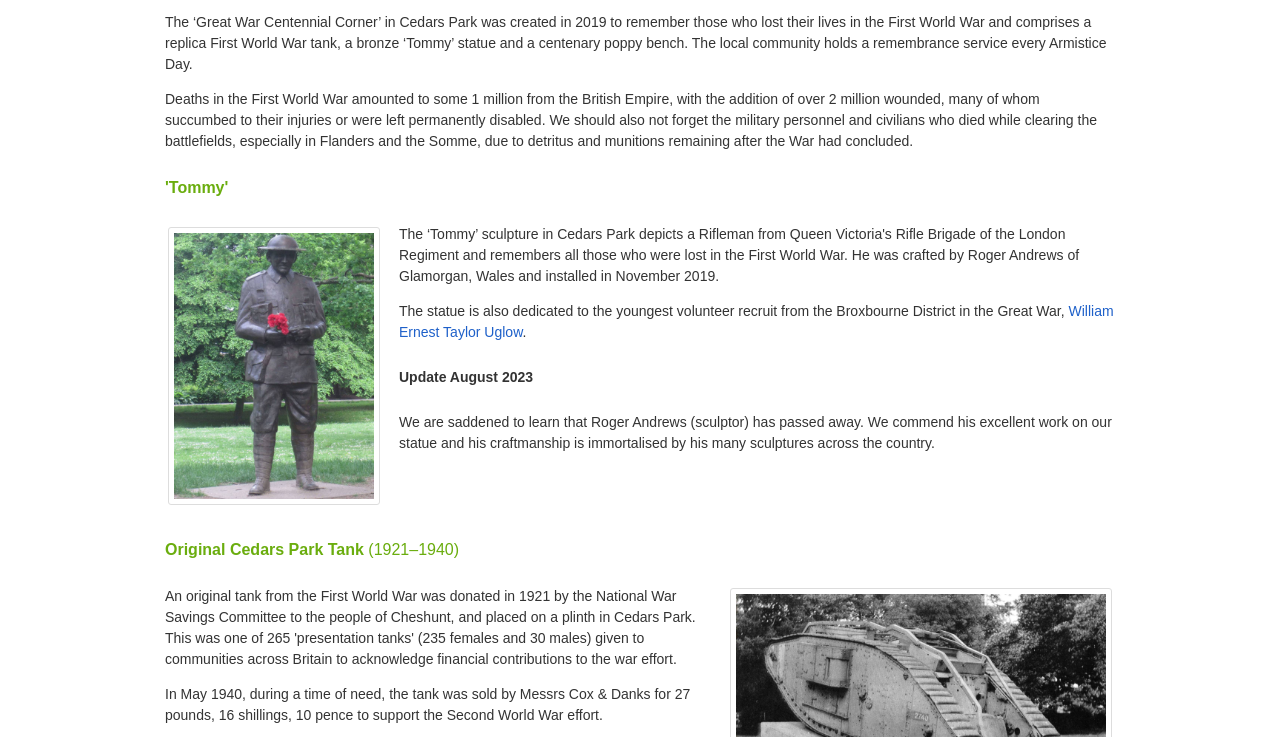
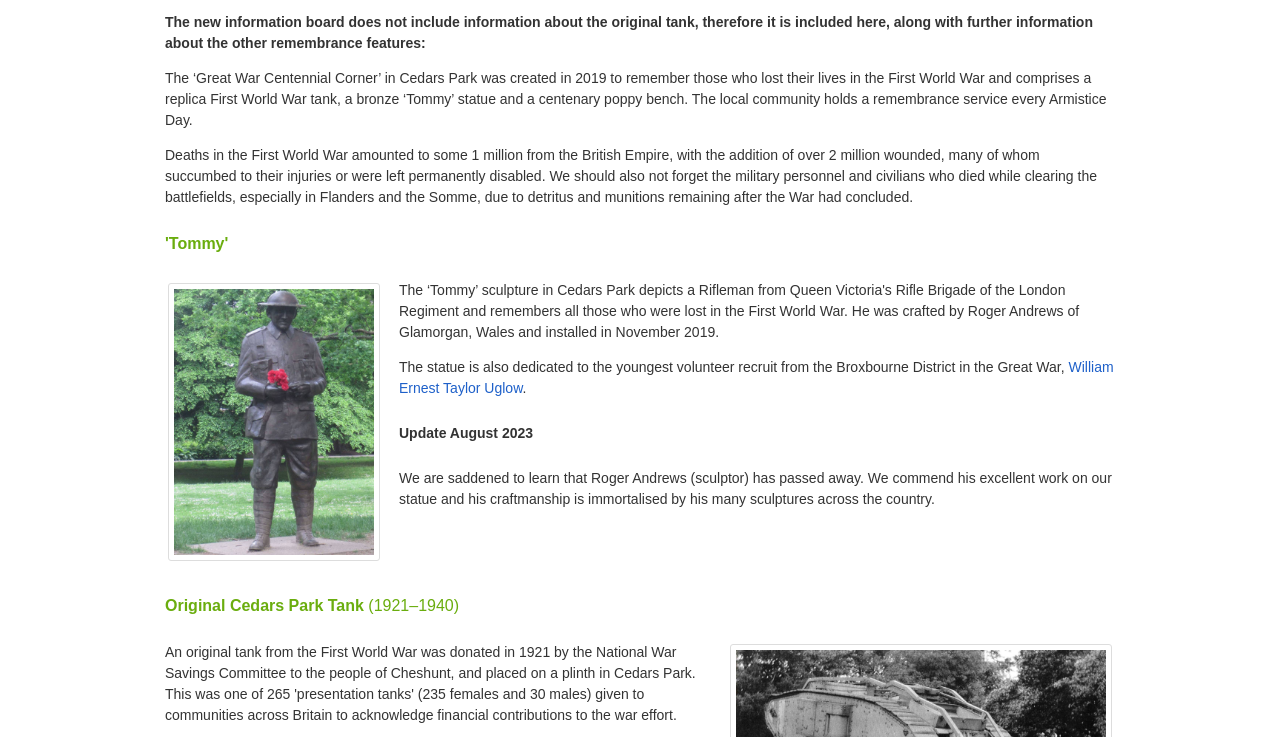
Before and after one commit to jakelgutteridge/CedarsPark, a plain HTML site: page memorials/great-war-centennial-corner/index.html in a window 1280 px wide. Shown: the part 177-914 px from the top of the page. Drawn offline with Linux system fonts and the light colour scheme.

Commit message:
Update index.html

```diff
--- a/memorials/great-war-centennial-corner/index.html
+++ b/memorials/great-war-centennial-corner/index.html
@@ -20,6 +20,9 @@
 <main>
 
   <h1>Great War Centennial Corner</h1>
+
+  <p><b>The new information board does not include information about the original tank, therefore it is
+    included here, along with further information about the other remembrance features:</b></p>
 
   <p>The ‘Great War Centennial Corner’ in Cedars Park was created in 2019 to remember those
     who lost their lives in the First World War and comprises a replica First World War tank,
```
